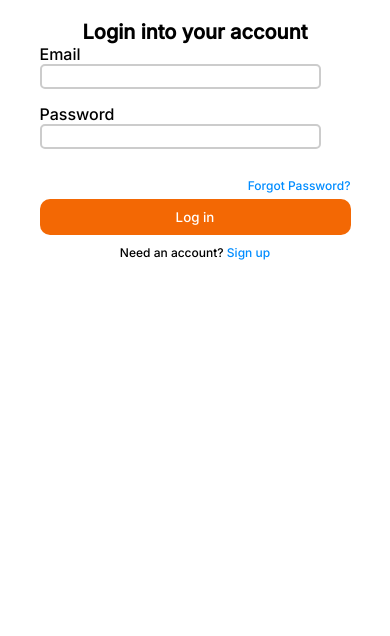
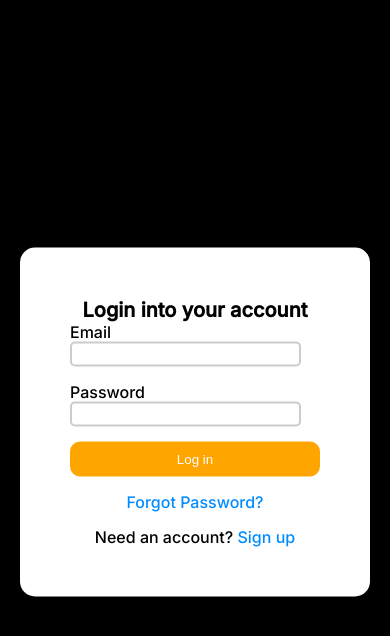
Before and after one commit to muhammedshamil8/code-crypt, a Vue app in the folder client/: page /login in a window 390 px wide. Shown: the top 636 px of the page. Built offline with nearby package versions, Linux system fonts and the light colour scheme.

Commit message:
best commit

```diff
--- a/client/src/pages/Login.vue
+++ b/client/src/pages/Login.vue
@@ -13,12 +13,12 @@
           <input type="password" id="password" v-model="password" required />
         </div>
         <div class="form-group-button">
-          <div class="forgot-password">
-            <a href="#">Forgot Password?</a>
-          </div>
           <button type="submit">Log in</button>
         </div>
       </form>
+      <div class="forgot-password">
+        <a href="#">Forgot Password?</a>
+      </div>
       <div class="create-account">
         <p>Need an account?
           <router-link to="/signup">Sign up</router-link>
@@ -66,27 +66,34 @@ export default {
 
 <style>
 /* Global styles */
-
-*{
+body {
+  background-color: black;
+  height: 100vh;
+  margin: 0;
+  display: flex;
+  justify-content: center;
+  align-items: center;
   font-family: 'Inter', sans-serif;
 }
+
 /* Styling for the full-frame container */
 .full-frame {
   width: 100%;
   display: flex;
   justify-content: center;
-  align-items: center;
 }
 
 /* Styling for the login-page container */
 .login-page {
   padding: 50px;
   flex-direction: column;
-  border-radius: 40px;
+  border-radius: 15px;
   background-color: white;
-  width: 300px;
-  height: 270px;
-  padding-top: 35px;
+  width: 350px;
+  position: absolute;
+  top: 50%;
+  left: 50%;
+  transform: translate(-50%, -50%);
 }
 
 /* Styling for form groups */
@@ -102,8 +109,6 @@ export default {
 .form-group-button {
   display: flex;
   width: 100%;
-  flex-direction: column; /* Align children vertically */
-  align-items: flex-start; /* Align children to the start of the container */
 }
 
 /* Styling for input fields */
@@ -114,82 +119,50 @@ export default {
   border-color: black;
   padding-left: 5px;
   padding-right: 20px;
-  border-radius: 5px; /* Adjust the border radius as needed */
-  border: 2px solid #ccc; /* Thin border with color #ccc */
 }
+
 /* Styling for the login button */
 button {
   width: 100%;
   padding: 10px;
   margin: auto;
-  background-color: #F36804;
+  background-color: orange;
   border-radius: 10px;
   color: white;
   border: none;
   cursor: pointer;
 }
-
-button:hover {
-  background-color: #CC5500;
+/* Styling for input fields */
+.form-group input {
+  border-radius: 5px; /* Adjust the border radius as needed */
+  border: 2px solid #ccc; /* Thin border with color #ccc */
 }
-
 /* Styling for the h2 element */
 .login-page h2 {
   text-align: center; /* Center the text horizontally */
   font-size: 20px; /* Adjust the font size as needed */
 }
 
-/* Styling for the forgot-password link */
-.forgot-password {
-  margin-bottom: 5px; /* Adjust margin as needed */
-  align-self: flex-end; /* Align to the right within the container */
+
+button:hover {
+  background-color: rgb(255, 0, 0);
 }
 
-.forgot-password a {
-  color: rgb(0, 140, 255);
-  text-decoration: none;
-  font-size: 12px; /* Adjust the font size for the "Forgot Password?" text */
-}
-
-.forgot-password a:hover {
-  text-decoration: underline;
-}
-
-/* Styling for create-account section */
+/* Styling for forgot-password and create-account sections */
+.forgot-password,
 .create-account {
   margin-top: 15px;
   text-align: center;
-  font-size: 12px;
 }
 
+.forgot-password a,
 .create-account a {
   color: rgb(0, 140, 255);
   text-decoration: none;
-  font-size: 12px;
 }
 
+.forgot-password a:hover,
 .create-account a:hover {
   text-decoration: underline;
 }
-
-/* Mobile responsiveness */
-@media screen and (max-width: 600px) {
-  .login-page {
-    width: 90%; /* Adjust width for mobile view */
-    height: auto; /* Allow height to adjust based on content */
-    padding: 20px; /* Adjust padding for mobile view */
-    border-radius: 20px; /* Adjust border radius for mobile view */
-  }
-
-  .form-group input {
-    width: calc(100% - 30px);
-    max-width: calc(100% - 30px);
-    margin: 0;
-  }
-
-  .forgot-password,
-  .create-account {
-    margin-top: 10px; /* Adjust top margin for mobile view */
-  }
-}
 </style>
--- a/client/src/pages/Signup.vue
+++ b/client/src/pages/Signup.vue
@@ -95,7 +95,6 @@ export default {
 }
 
 .box {
-  display: flex;
   justify-content: center;
   align-items: center;
   font-family: 'Inter', sans-serif;
```
